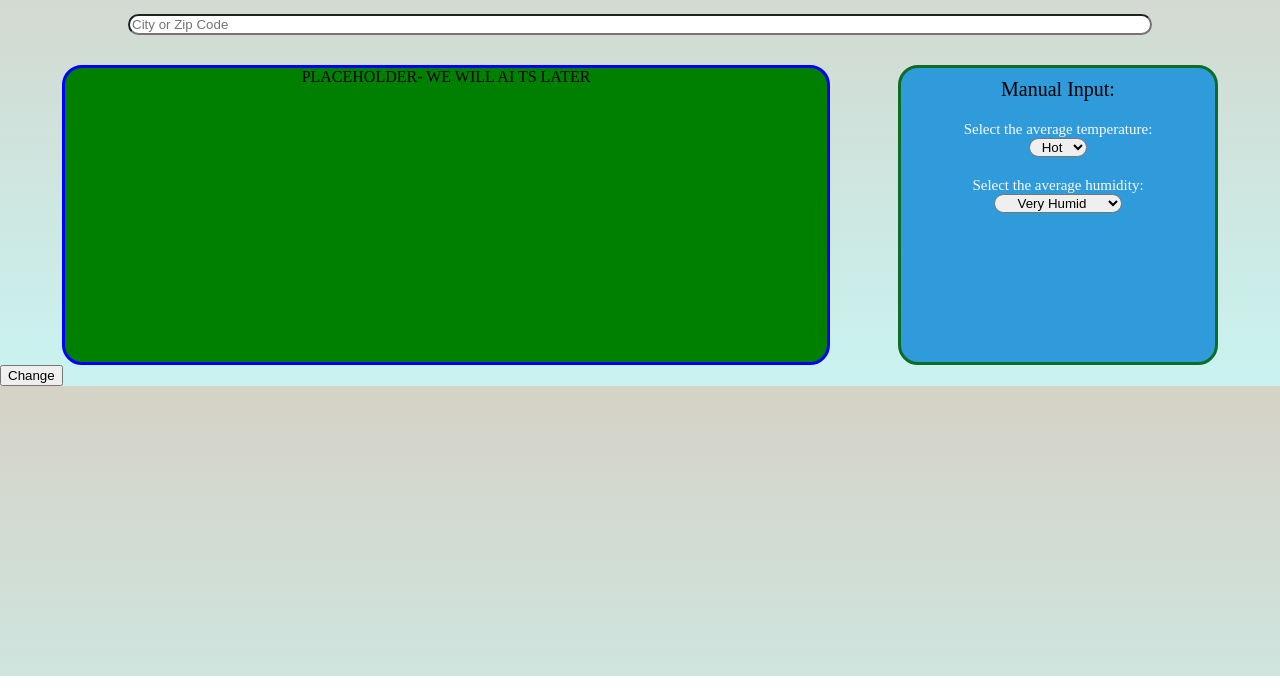
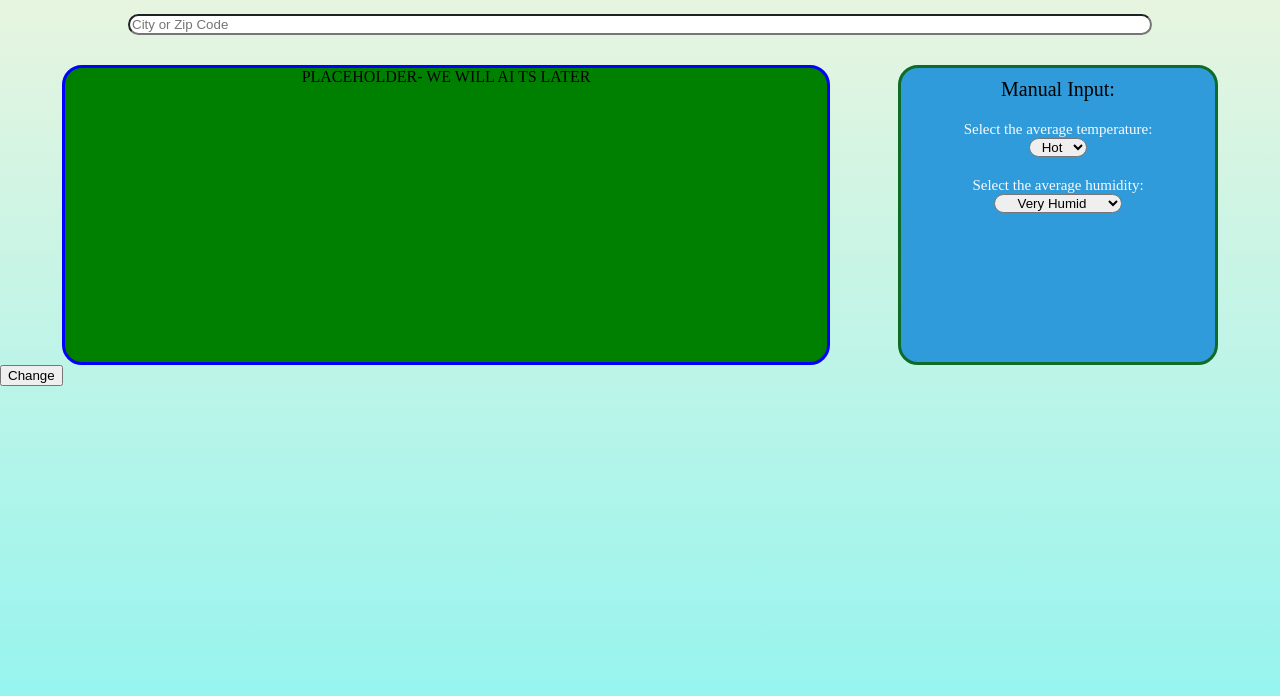
Before and after one commit to TB-Cape-Cod/NASA-Space-Apps---Adapting-Farms---The-Stargazers, a plain HTML site: page index.html in a window 1280 px wide. Shown: the part 124-820 px from the top of the page. Drawn offline with Linux system fonts and the light colour scheme; no server answers.

Commit message:
style_changes

```diff
--- a/index.css
+++ b/index.css
@@ -9,7 +9,9 @@
 }
 
 body{
-    background-image: linear-gradient(#d6d2c6,rgb(201, 243, 241));
+    background-image: linear-gradient(beige,rgb(151, 244, 239));
+    background-repeat: no-repeat;
+    height: 100vh;
 }
 
 header{
```
